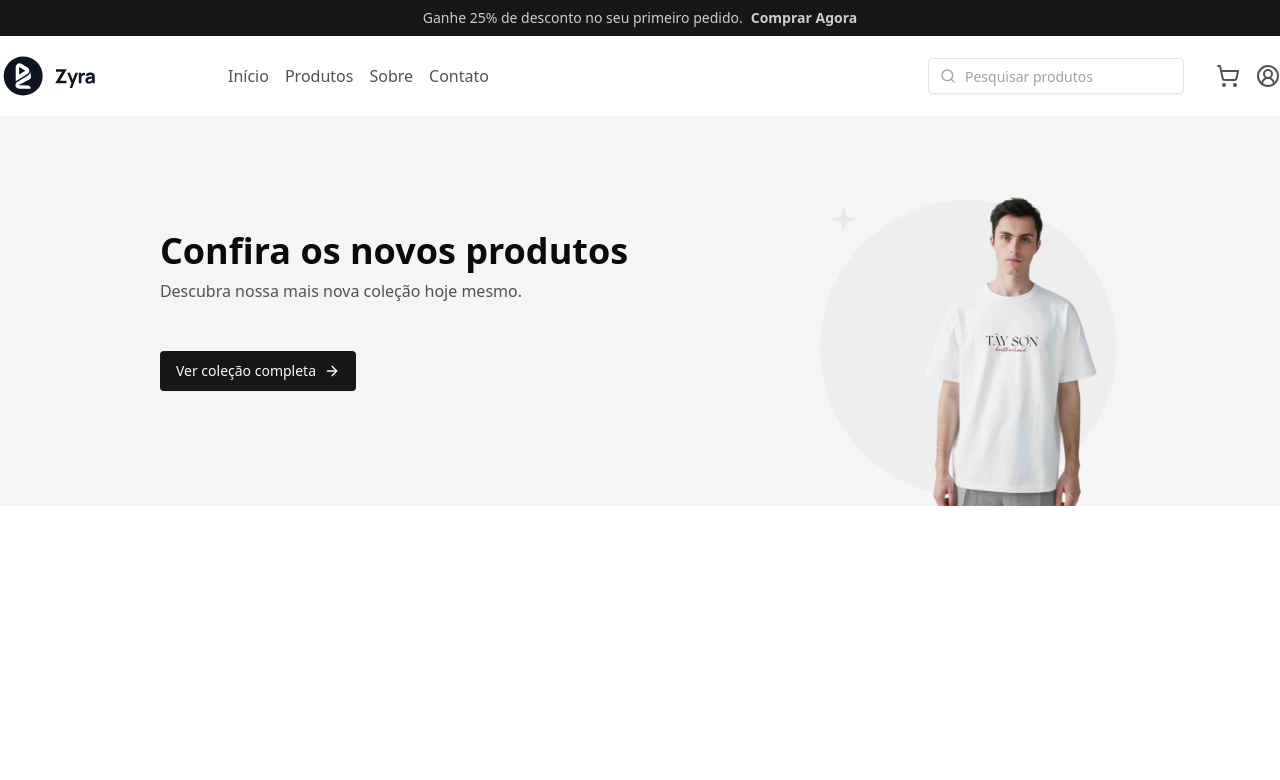
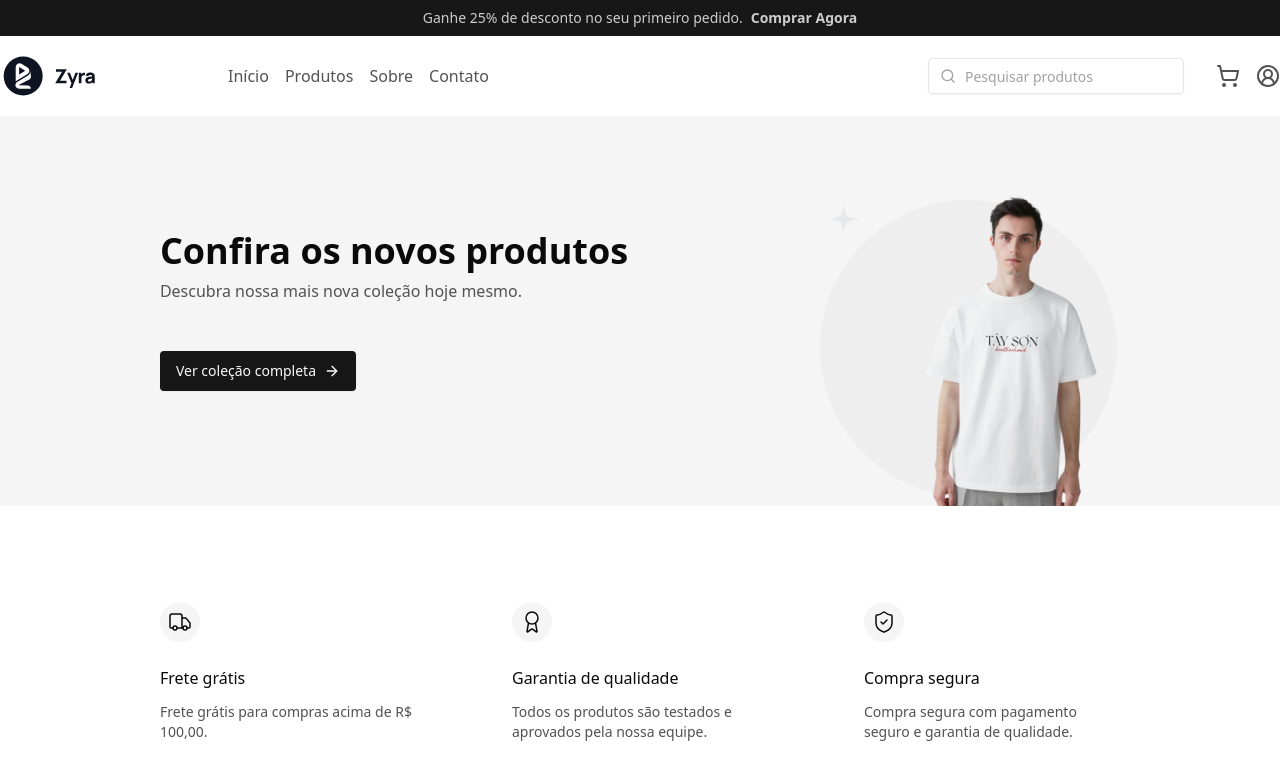
Before and after one commit to NcryScooby/zyra, a Next.js app: page / in a window 1280 px wide. Shown: the top 780 px of the page. Built offline with nearby package versions, Linux system fonts and the light colour scheme.

Commit message:
feat: add feature card

```diff
--- a/src/app/page.tsx
+++ b/src/app/page.tsx
@@ -1,9 +1,11 @@
 import Banner from "@/components/banner/page";
+import FeatureCard from "@/components/feature-card/page";
 import Header from "@/components/header/page";
+import { AwardIcon, ShieldCheckIcon, TruckIcon } from "lucide-react";
 
 export default function Home() {
   return (
-    <div>
+    <>
       <Header />
       <Banner
         title="Confira os novos produtos"
@@ -14,6 +16,23 @@ export default function Home() {
           href: "/produtos",
         }}
       />
-    </div>
+      <div className="flex justify-center max-w-7xl mx-auto p-24 gap-24">
+        <FeatureCard
+          icon={<TruckIcon className="w-6 h-6" strokeWidth={1.5} />}
+          title="Frete grátis"
+          description="Frete grátis para compras acima de R$ 100,00."
+        />
+        <FeatureCard
+          icon={<AwardIcon className="w-6 h-6" strokeWidth={1.5} />}
+          title="Garantia de qualidade"
+          description="Todos os produtos são testados e aprovados pela nossa equipe."
+        />
+        <FeatureCard
+          icon={<ShieldCheckIcon className="w-6 h-6" strokeWidth={1.5} />}
+          title="Compra segura"
+          description="Compra segura com pagamento seguro e garantia de qualidade."
+        />
+      </div>
+    </>
   );
 }
--- /dev/null
+++ b/src/components/feature-card/page.tsx
@@ -0,0 +1,23 @@
+interface IFeatureCardProps {
+  icon: React.ReactNode;
+  title: string;
+  description: string;
+}
+
+export default function FeatureCard({
+  icon,
+  title,
+  description,
+}: IFeatureCardProps) {
+  return (
+    <div className="flex flex-col gap-6">
+      <div className="flex items-center gap-2 bg-accent rounded-full p-2 w-fit">
+        {icon}
+      </div>
+      <div className="flex flex-col gap-3">
+        <h3 className="text-base font-medium">{title}</h3>
+        <p className="text-sm text-neutral-600 max-w-64">{description}</p>
+      </div>
+    </div>
+  );
+}
```
